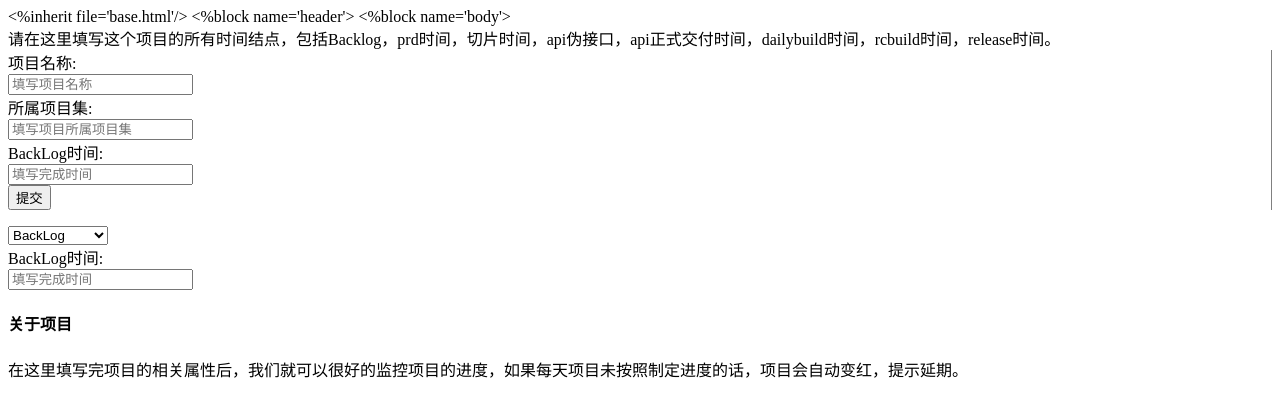
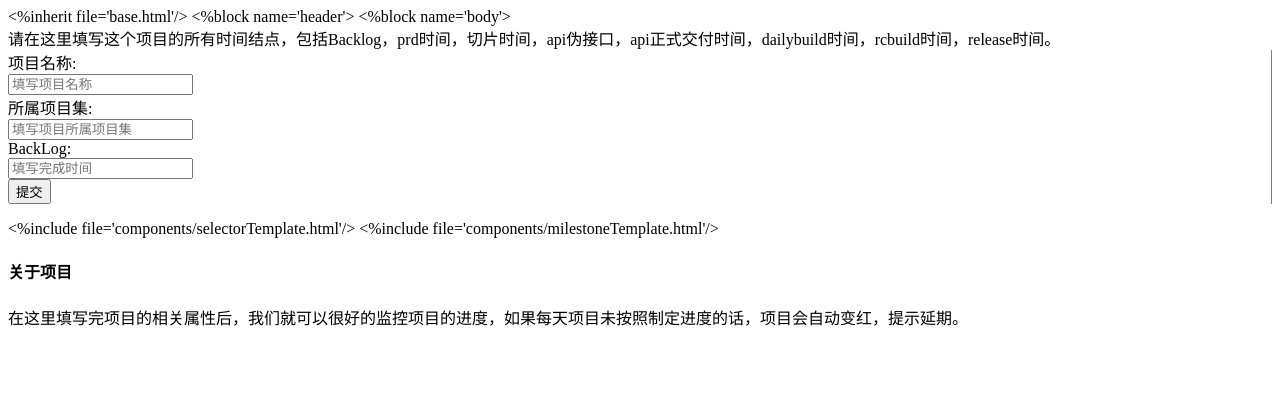
Before and after one commit to zzz6519003/puzzle, a Python web app: template templates/projectAdd.html in a window 1280 px wide. Shown: the top 417 px of the page. Run offline with Jinja, Linux system fonts and the light colour scheme; the template is opened without the code that fills it, so the values that code supplies are empty.

Commit message:
added some templates

```diff
--- a/templates/projectAdd.html
+++ b/templates/projectAdd.html
@@ -31,7 +31,7 @@
 
             <div class="control-group J_mileStoneRow">
                 <span class="control-label J_selectMileStone">
-                    <label>BackLog时间:</label>
+                    <label>BackLog:</label>
                 </span>
                 <div class="controls J_timeRow">
                     <input type="text" class="J_pickTime" name="backlog_time" placeholder="填写完成时间" />
@@ -51,33 +51,8 @@
         </form>
     </div>
 
-    <div id="J_selectorTemplate">
-        <select name="_" style="width:100px">
-            <option value="1">BackLog</option>
-            <option value="2">PRD交付</option>
-            <option value="3">切片时间</option>
-            <option value="4">api伪接口</option>
-            <option value="6">api正式交付时间</option>
-            <option value="7">DailyBuild时间</option>
-            <option value="8">RC build时间</option>
-            <option value="9">release时间</option>
-        </select>
-    </div>
-
-    <div id="J_milestoneTemplate">
-        <div class="control-group J_mileStoneRow">
-            <span class="control-label J_selectMileStone">
-                <label>BackLog时间:</label>
-            </span>
-            <div class="controls J_timeRow">
-                <input type="text" class="J_pickTime" name="backlog_time" placeholder="填写完成时间" />
-                <span class="J_operations hide">
-                    <a class="icon-plus-sign J_addTime" href="javascript:void(0);"></a>
-                    <a class="icon-minus-sign J_delTime" href="javascript:void(0);"></a>
-                </span>
-            </div>
-        </div>
-    </div>
+    <%include file='components/selectorTemplate.html'/>
+    <%include file='components/milestoneTemplate.html'/>
 
     <div class="span3">
         <div>
```
Also changed, not shown: templates/components/milestoneTemplate.html (added, +14 -0 lines), templates/components/selectorTemplate.html (added, +12 -0 lines).
